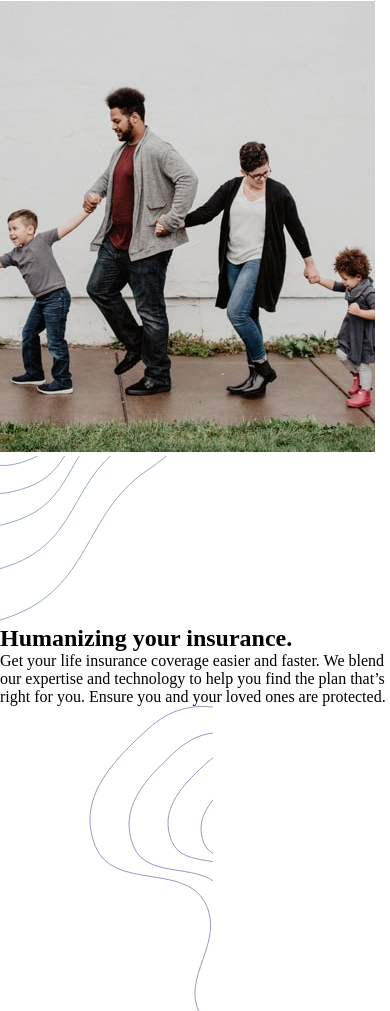
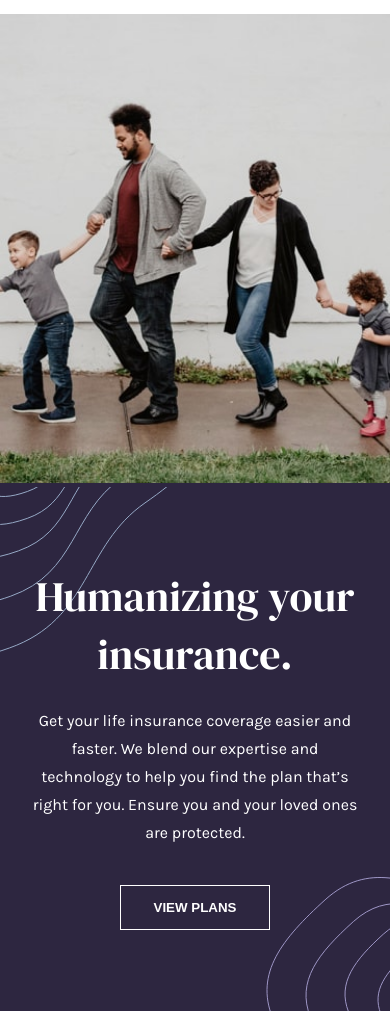
Before and after one commit to darlysson/insurance, a plain HTML site: page index.html in a window 390 px wide. Shown: the part 62-1073 px from the top of the page. Drawn offline with Linux system fonts and the light colour scheme.

Commit message:
Fix: Fixed main section on mobile.

```diff
--- a/sass/media-queries/_phone_default.scss
+++ b/sass/media-queries/_phone_default.scss
@@ -1,8 +1,8 @@
 @import "variables/variables";
 
-@media screen and (max-width: 24rem) {
+@media screen and (max-width: 26rem) {
+
   main {
-    // margin: 15px;
 
     header {
       margin-bottom: 20px;
@@ -32,6 +32,7 @@
     section#main {
       background-color: $primary-color;
       text-align: center;
+      height: 1000px;
 
       img.intro-left {
         float: left;
@@ -40,13 +41,12 @@
 
       img.main-image {
         width: 100%;
-        padding: 0;
       }
 
       h1 {
         font-family: "DM Serif Display", sans-serif;
         font-weight: 400;
-        font-size: 45px;
+        font-size: 42px;
         color: #fff;
         padding: 0px 30px;
         margin-top: 80px;
@@ -67,14 +67,16 @@
         height: 45px;
         color: #fff;
         border: 1.75px solid #fff;
-        margin: 38px 0px 80px;
+        margin: 38px 0px 80px -75px;
         background-color: $primary-color;
         font-weight: bold;
+        position: absolute;
       }
 
       img.intro-right {
-        float: left;
-        position: absolute;
+        float: right;
+        position: relative;
+        margin-top: 30px;
       }
     }
   }
```
Also changed, not shown: css/global.css, sass/global.scss (line endings or trailing spaces).
